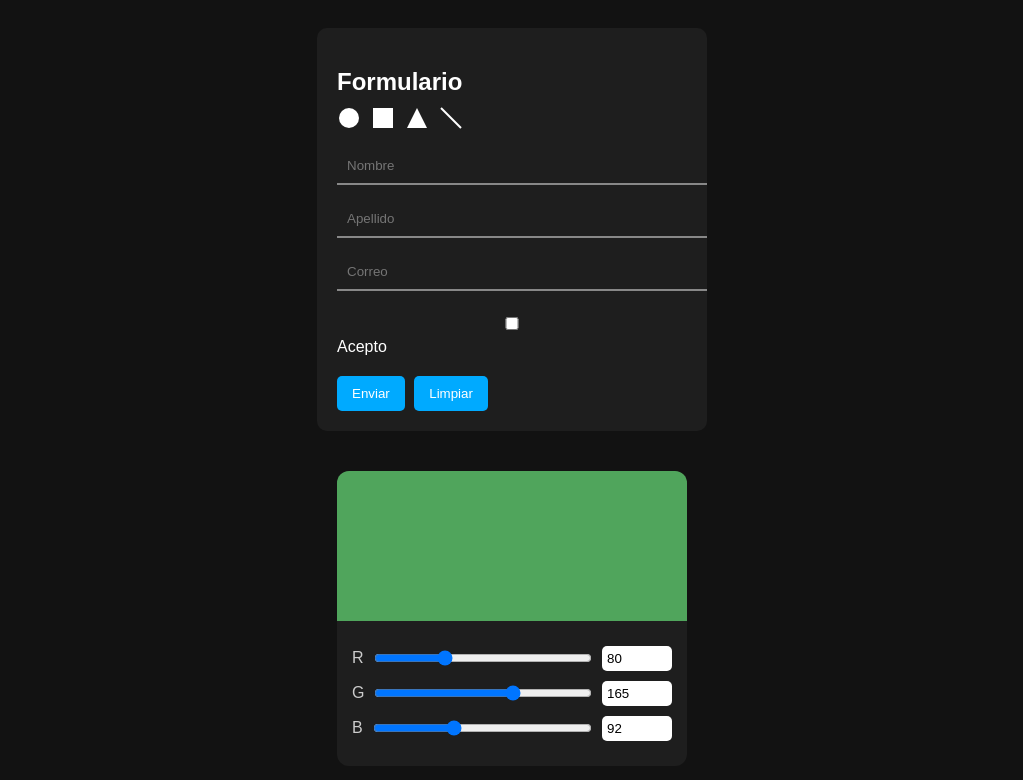
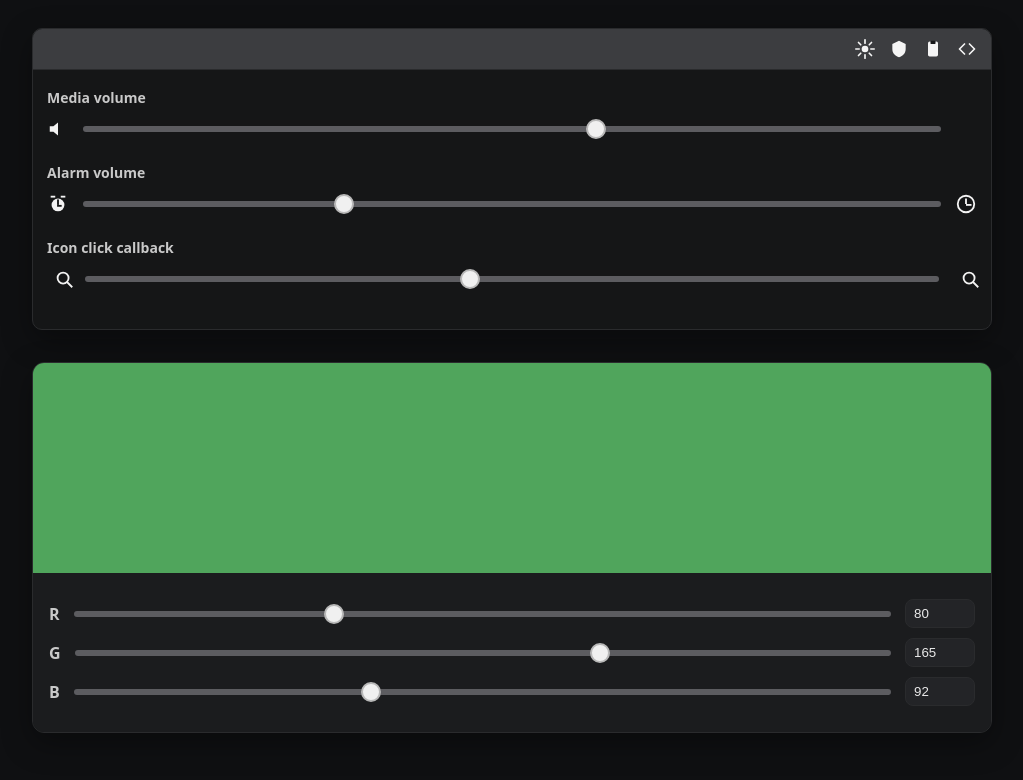
Before and after one commit to alvaro515/Proyecto-DAW, a plain HTML site: page page02.html in a window 1280 px wide. Shown: the whole page, without its empty margins (128-1151 px from the left). Drawn offline with Linux system fonts and the light colour scheme.

Commit message:
Update page02.html
Signed-off-by: alvaro515 <statusaqm@gmail.com>

```diff
--- a/page02.html
+++ b/page02.html
@@ -1,134 +1,245 @@
 <!DOCTYPE html>
 <html lang="es">
 <head>
-  <meta charset="UTF-8">
+  <meta charset="UTF-8" />
   <title>Page02</title>
-  <link rel="stylesheet" href="style.css">
+  <meta name="viewport" content="width=device-width, initial-scale=1" />
   <style>
-    body {
-      font-family: Arial, sans-serif;
-      background: #121212;
-      color: #fff;
-      display: flex;
-      flex-direction: column;
-      align-items: center;
-      padding: 20px;
+    :root{
+      --bg: #0f1012;
+      --panel: #151617;
+      --panel-2:#1b1c1e;
+      --header:#3c3d40;
+      --border:#2a2b2d;
+      --text:#e9e9e9;
+      --muted:#c9c9c9;
+      --track:#5c5c60;
+      --thumb:#f0f0f0;
+    }
+    *{box-sizing:border-box}
+    body{
+      margin:0;
+      min-height:100vh;
+      font-family: system-ui, -apple-system, Segoe UI, Roboto, Arial, sans-serif;
+      background:var(--bg);
+      color:var(--text);
+      display:flex;
+      flex-direction:column;
+      align-items:center;
+      gap:32px;
+      padding:28px 16px;
     }
 
-    .form-box {
-      background: #1e1e1e;
-      padding: 20px;
-      border-radius: 10px;
-      width: 350px;
-      margin-bottom: 40px;
+    /* ======= VENTANA (como la imagen de la práctica) ======= */
+    .window{
+      width:min(960px, 96vw);
+      background:var(--panel);
+      border:1px solid var(--border);
+      border-radius:10px;
+      overflow:hidden;
+      box-shadow:0 10px 30px rgba(0,0,0,.35);
+    }
+    .win-header{
+      background:var(--header);
+      padding:10px 14px;
+      border-bottom:1px solid var(--border);
+      display:flex;
+      justify-content:flex-end;
+      gap:14px;
+      align-items:center;
+    }
+    .icon{
+      width:20px;height:20px;opacity:.95;display:grid;place-items:center;
+    }
+    .win-body{ padding:18px 14px 16px 14px; }
+
+    .group{ margin-bottom:22px; }
+    .group > .title{
+      display:block;
+      color:var(--muted);
+      font-weight:600;
+      font-size:14px;
+      margin:0 0 10px 0;
+    }
+    .row{
+      display:flex;
+      align-items:center;
+      gap:12px;
+    }
+    .left, .right{ width:24px; height:24px; display:grid; place-items:center; opacity:.95; }
+    .filler{ flex:1; }
+
+    /* Slider estilizado */
+    input[type="range"]{
+      -webkit-appearance:none; appearance:none;
+      width:100%;
+      height:6px;
+      border-radius:999px;
+      background:var(--track);
+      outline:none;
+    }
+    input[type="range"]::-webkit-slider-thumb{
+      -webkit-appearance:none; appearance:none;
+      width:20px;height:20px;border-radius:50%;
+      background:var(--thumb);
+      border:2px solid #b8b8b8;
+      cursor:pointer;
+    }
+    input[type="range"]::-moz-range-thumb{
+      width:20px;height:20px;border-radius:50%;
+      background:var(--thumb);
+      border:2px solid #b8b8b8;
+      cursor:pointer;
     }
 
-    .form-box h2 {
-      margin-bottom: 10px;
+    /* ======= CARD DE COLOR (parte b) ======= */
+    .color-card{
+      width:min(960px, 96vw);
+      background:var(--panel);
+      border:1px solid var(--border);
+      border-radius:12px;
+      overflow:hidden;
+      box-shadow:0 10px 30px rgba(0,0,0,.35);
+    }
+    .color-box{ height:210px; background:rgb(80,165,92); }
+    .sliders{ background:var(--panel-2); padding:16px; }
+    .sliders .line{
+      display:flex; align-items:center; gap:12px; margin:10px 0;
+      color:var(--muted); font-weight:600;
+    }
+    .sliders input[type="range"]{ flex:1; }
+    .sliders input[type="number"]{
+      width:70px; padding:6px 8px; border-radius:8px; border:1px solid var(--border);
+      background:#232427; color:var(--text);
     }
 
-    .form-box input {
-      width: 100%;
-      padding: 10px;
-      margin: 8px 0;
-      border: none;
-      border-bottom: 2px solid #888;
-      background: transparent;
-      color: #fff;
-    }
-
-    .form-box button {
-      padding: 10px 15px;
-      margin: 10px 5px 0 0;
-      border: none;
-      border-radius: 5px;
-      background: #00aaff;
-      color: #fff;
-      cursor: pointer;
-    }
-
-    .form-box label {
-      display: block;
-      margin: 10px 0;
-    }
-
-    /* Card con sliders */
-    .color-card {
-      background: #1e1e1e;
-      border-radius: 12px;
-      overflow: hidden;
-      width: 350px;
-    }
-
-    .color-box {
-      height: 150px;
-      background: rgb(80,165,92);
-    }
-
-    .sliders {
-      padding: 15px;
-    }
-
-    .sliders label {
-      display: flex;
-      align-items: center;
-      justify-content: space-between;
-      margin: 10px 0;
-      color: #ccc;
-    }
-
-    .sliders input[type="range"] {
-      flex: 1;
-      margin: 0 10px;
-    }
-
-    .sliders input[type="number"] {
-      width: 60px;
-      padding: 5px;
-      border: none;
-      border-radius: 5px;
+    /* Responsive suave */
+    @media (max-width:520px){
+      .left,.right{display:none}
     }
   </style>
 </head>
 <body>
 
-  <div class="form-box">
-    <h2>Formulario</h2>
-    <!-- Ejemplo de 4 iconos SVG -->
-    <div style="display:flex; gap:10px; margin-bottom:10px;">
-      <svg width="24" height="24" fill="white"><circle cx="12" cy="12" r="10"/></svg>
-      <svg width="24" height="24" fill="white"><rect width="20" height="20" x="2" y="2"/></svg>
-      <svg width="24" height="24" fill="white"><polygon points="12,2 22,22 2,22"/></svg>
-      <svg width="24" height="24" fill="white"><line x1="2" y1="2" x2="22" y2="22" stroke="white" stroke-width="2"/></svg>
+  <!-- ============== PARTE (a): Ventana con 4 íconos y 3 sliders ============== -->
+  <section class="window" aria-label="Control panel">
+    <div class="win-header" aria-label="Barra de íconos">
+      <!-- 4 íconos SVG (cualquiera, aquí: sol, escudo, portapapeles y código) -->
+      <svg class="icon" viewBox="0 0 24 24" aria-hidden="true">
+        <circle cx="12" cy="12" r="4" fill="white"/>
+        <g stroke="white" stroke-width="2" stroke-linecap="round">
+          <line x1="12" y1="1" x2="12" y2="5"/>
+          <line x1="12" y1="19" x2="12" y2="23"/>
+          <line x1="1" y1="12" x2="5" y2="12"/>
+          <line x1="19" y1="12" x2="23" y2="12"/>
+          <line x1="4.2" y1="4.2" x2="6.9" y2="6.9"/>
+          <line x1="17.1" y1="17.1" x2="19.8" y2="19.8"/>
+          <line x1="4.2" y1="19.8" x2="6.9" y2="17.1"/>
+          <line x1="17.1" y1="6.9" x2="19.8" y2="4.2"/>
+        </g>
+      </svg>
+      <svg class="icon" viewBox="0 0 24 24" aria-hidden="true">
+        <path d="M12 2 L20 6 V12 C20 17 16.5 20.5 12 22 C7.5 20.5 4 17 4 12 V6 L12 2 Z" fill="white"/>
+      </svg>
+      <svg class="icon" viewBox="0 0 24 24" aria-hidden="true">
+        <rect x="6" y="3" width="12" height="18" rx="2" ry="2" fill="white"/>
+        <rect x="9" y="2" width="6" height="4" rx="1" ry="1" fill="var(--panel)"/>
+      </svg>
+      <svg class="icon" viewBox="0 0 24 24" aria-hidden="true">
+        <polyline points="9,6 3,12 9,18" fill="none" stroke="white" stroke-width="2" stroke-linecap="round" stroke-linejoin="round"/>
+        <polyline points="15,6 21,12 15,18" fill="none" stroke="white" stroke-width="2" stroke-linecap="round" stroke-linejoin="round"/>
+      </svg>
     </div>
 
-    <input type="text" placeholder="Nombre">
-    <input type="text" placeholder="Apellido">
-    <input type="email" placeholder="Correo">
-    <label><input type="checkbox"> Acepto</label>
-    <button>Enviar</button>
-    <button type="reset">Limpiar</button>
-  </div>
+    <div class="win-body">
+      <!-- Media volume -->
+      <div class="group">
+        <span class="title">Media volume</span>
+        <div class="row">
+          <!-- icono parlante izquierda -->
+          <div class="left" aria-hidden="true">
+            <svg width="22" height="22" viewBox="0 0 24 24">
+              <path d="M3 9h4l5-4v14l-5-4H3z" fill="white"/>
+            </svg>
+          </div>
+          <input type="range" min="0" max="100" value="60" />
+          <div class="right" aria-hidden="true"></div>
+        </div>
+      </div>
 
-  <div class="color-card">
-    <div class="color-box" id="colorBox"></div>
+      <!-- Alarm volume -->
+      <div class="group">
+        <span class="title">Alarm volume</span>
+        <div class="row">
+          <div class="left" aria-hidden="true">
+            <svg width="22" height="22" viewBox="0 0 24 24">
+              <circle cx="12" cy="13" r="7" fill="white"/>
+              <rect x="11" y="7" width="2" height="6" fill="var(--panel)"/>
+              <rect x="11" y="13" width="5" height="2" fill="var(--panel)"/>
+              <rect x="4" y="3" width="5" height="2" fill="white"/>
+              <rect x="15" y="3" width="5" height="2" fill="white"/>
+            </svg>
+          </div>
+          <input type="range" min="0" max="100" value="30" />
+          <!-- icono reloj derecha -->
+          <div class="right" aria-hidden="true">
+            <svg width="22" height="22" viewBox="0 0 24 24">
+              <circle cx="12" cy="12" r="9" fill="none" stroke="white" stroke-width="2"/>
+              <rect x="11" y="6" width="2" height="6" fill="white"/>
+              <rect x="12" y="12" width="6" height="2" fill="white"/>
+            </svg>
+          </div>
+        </div>
+      </div>
+
+      <!-- Icon click callback -->
+      <div class="group">
+        <span class="title">Icon click callback</span>
+        <div class="row">
+          <!-- lupa izquierda -->
+          <button class="left" aria-label="Buscar izquierda" title="Buscar" style="background:none;border:none;cursor:pointer">
+            <svg width="22" height="22" viewBox="0 0 24 24">
+              <circle cx="11" cy="11" r="6" fill="none" stroke="white" stroke-width="2"/>
+              <line x1="15" y1="15" x2="21" y2="21" stroke="white" stroke-width="2"/>
+            </svg>
+          </button>
+          <input type="range" min="0" max="100" value="45" />
+          <!-- lupa derecha -->
+          <button class="right" aria-label="Buscar derecha" title="Buscar" style="background:none;border:none;cursor:pointer">
+            <svg width="22" height="22" viewBox="0 0 24 24">
+              <circle cx="11" cy="11" r="6" fill="none" stroke="white" stroke-width="2"/>
+              <line x1="15" y1="15" x2="21" y2="21" stroke="white" stroke-width="2"/>
+            </svg>
+          </button>
+        </div>
+      </div>
+    </div>
+  </section>
+
+  <!-- ============== PARTE (b): Card con 3 sliders + 3 inputs numéricos ============== -->
+  <section class="color-card" aria-label="Selector RGB">
+    <div id="colorBox" class="color-box" role="img" aria-label="Muestra de color"></div>
     <div class="sliders">
-      <label>
-        R <input type="range" min="0" max="255" value="80" id="r">
-        <input type="number" id="rVal" value="80">
-      </label>
-      <label>
-        G <input type="range" min="0" max="255" value="165" id="g">
-        <input type="number" id="gVal" value="165">
-      </label>
-      <label>
-        B <input type="range" min="0" max="255" value="92" id="b">
-        <input type="number" id="bVal" value="92">
-      </label>
+      <div class="line">
+        <span>R</span>
+        <input id="r" type="range" min="0" max="255" value="80" />
+        <input id="rVal" type="number" min="0" max="255" value="80" />
+      </div>
+      <div class="line">
+        <span>G</span>
+        <input id="g" type="range" min="0" max="255" value="165" />
+        <input id="gVal" type="number" min="0" max="255" value="165" />
+      </div>
+      <div class="line">
+        <span>B</span>
+        <input id="b" type="range" min="0" max="255" value="92" />
+        <input id="bVal" type="number" min="0" max="255" value="92" />
+      </div>
     </div>
-  </div>
+  </section>
 
   <script>
+    // Parte (b): sincroniza sliders y números, y actualiza la caja de color
     const r = document.getElementById("r");
     const g = document.getElementById("g");
     const b = document.getElementById("b");
@@ -137,24 +248,19 @@
     const bVal = document.getElementById("bVal");
     const box = document.getElementById("colorBox");
 
-    function updateColor() {
-      const color = `rgb(${r.value}, ${g.value}, ${b.value})`;
+    function clamp(v){ const n = Number(v)||0; return Math.min(255, Math.max(0, n)); }
+    function paint(){
+      const color = `rgb(${clamp(r.value)}, ${clamp(g.value)}, ${clamp(b.value)})`;
       box.style.background = color;
-      rVal.value = r.value;
-      gVal.value = g.value;
-      bVal.value = b.value;
     }
-
-    r.addEventListener("input", updateColor);
-    g.addEventListener("input", updateColor);
-    b.addEventListener("input", updateColor);
-
-    rVal.addEventListener("input", () => { r.value = rVal.value; updateColor(); });
-    gVal.addEventListener("input", () => { g.value = gVal.value; updateColor(); });
-    bVal.addEventListener("input", () => { b.value = bVal.value; updateColor(); });
-
-    updateColor();
+    function syncRangeNum(range, num){
+      range.addEventListener("input", ()=>{ num.value = range.value; paint(); });
+      num.addEventListener("input", ()=>{ range.value = clamp(num.value); paint(); });
+    }
+    syncRangeNum(r, rVal);
+    syncRangeNum(g, gVal);
+    syncRangeNum(b, bVal);
+    paint();
   </script>
-
 </body>
 </html>
```
